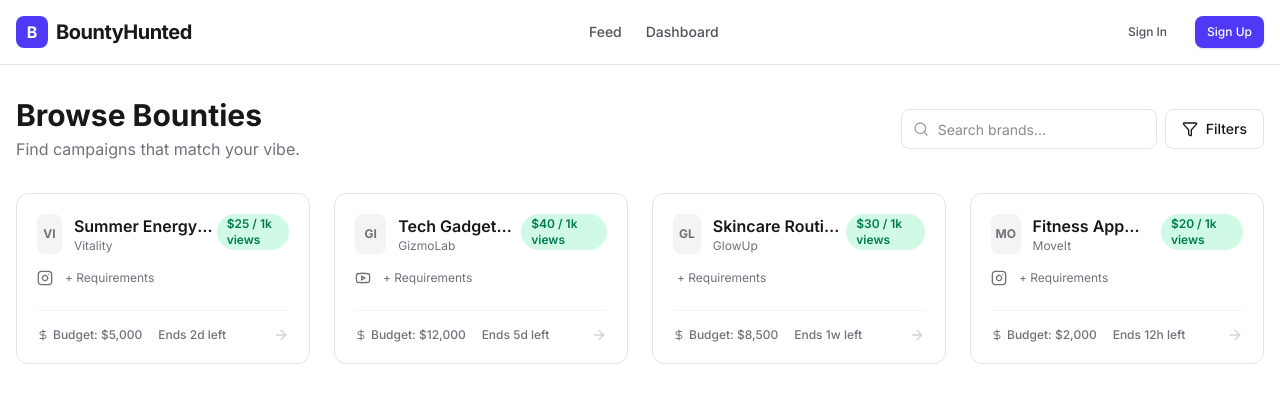
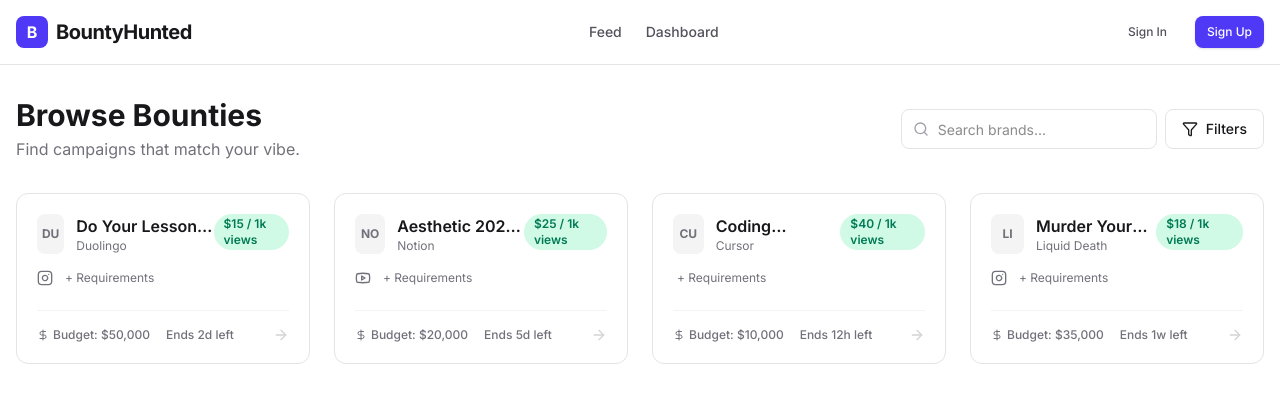
Before and after one commit to VeinDevTtv/ugcbounty, a Next.js app in the folder ugc-platform/: page / in a window 1280 px wide. Shown: the top 402 px of the page. Built offline with nearby package versions, Linux system fonts and the light colour scheme; no server answers.

Commit message:
page.tsx

```diff
--- a/ugc-platform/src/app/page.tsx
+++ b/ugc-platform/src/app/page.tsx
@@ -1,13 +1,51 @@
-import BountyCard from "@/components/BountyCard";
+"use client";
+
+import BountyCard from "@/components/BountyCard"; // Make sure this path matches your folder
 import { Button } from "@/components/ui/Button";
 import { Filter, Search } from "lucide-react";
 
-// Temporary placeholder data for UI visualization
+// Updated Data with "Filled" percentages
 const BOUNTIES = [
-  { id: "1", title: "Summer Energy Drink Launch", brand: "Vitality", payout: "25", platforms: ["tiktok", "instagram"] as any, budget: "$5,000", deadline: "2d left" },
-  { id: "2", title: "Tech Gadget Review", brand: "GizmoLab", payout: "40", platforms: ["youtube"] as any, budget: "$12,000", deadline: "5d left" },
-  { id: "3", title: "Skincare Routine AM/PM", brand: "GlowUp", payout: "30", platforms: ["tiktok"] as any, budget: "$8,500", deadline: "1w left" },
-  { id: "4", title: "Fitness App Challenge", brand: "MoveIt", payout: "20", platforms: ["instagram"] as any, budget: "$2,000", deadline: "12h left" },
+  {
+    id: "1",
+    title: "Do Your Lessons or Else...",
+    brand: "Duolingo",
+    payout: "15",
+    platforms: ["tiktok", "instagram"] as any,
+    budget: "$50,000",
+    deadline: "2d left",
+    filled: 45 // 45% full (Green bar)
+  },
+  {
+    id: "2",
+    title: "Aesthetic 2025 Setup",
+    brand: "Notion",
+    payout: "25",
+    platforms: ["youtube"] as any,
+    budget: "$20,000",
+    deadline: "5d left",
+    filled: 72 // 72% full (Blue/Yellow bar)
+  },
+  {
+    id: "3",
+    title: "Coding Superpowers",
+    brand: "Cursor",
+    payout: "40",
+    platforms: ["twitter"] as any,
+    budget: "$10,000",
+    deadline: "12h left",
+    filled: 100 // 🚨 100% FULL (Red bar, closed)
+  },
+  {
+    id: "4",
+    title: "Murder Your Thirst",
+    brand: "Liquid Death",
+    payout: "18",
+    platforms: ["instagram", "tiktok"] as any,
+    budget: "$35,000",
+    deadline: "1w left",
+    filled: 100 // 🚨 100% FULL (Red bar, closed)
+  },
 ];
 
 export default function FeedPage() {
```
